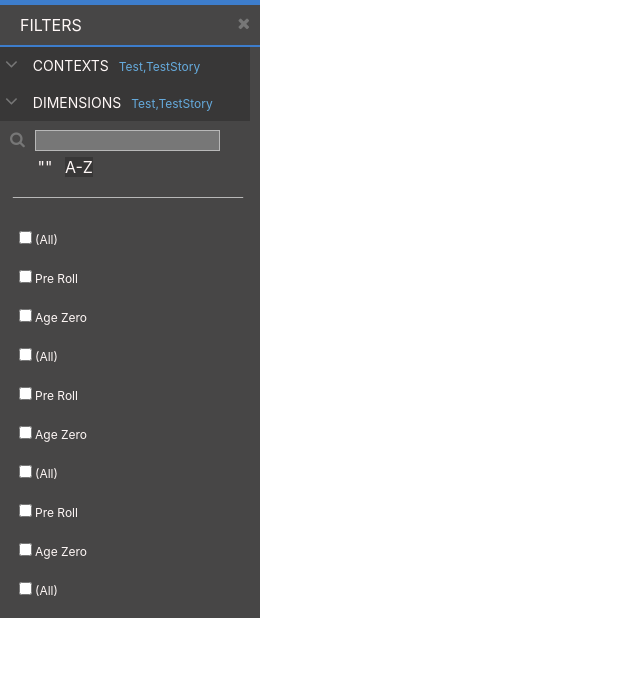
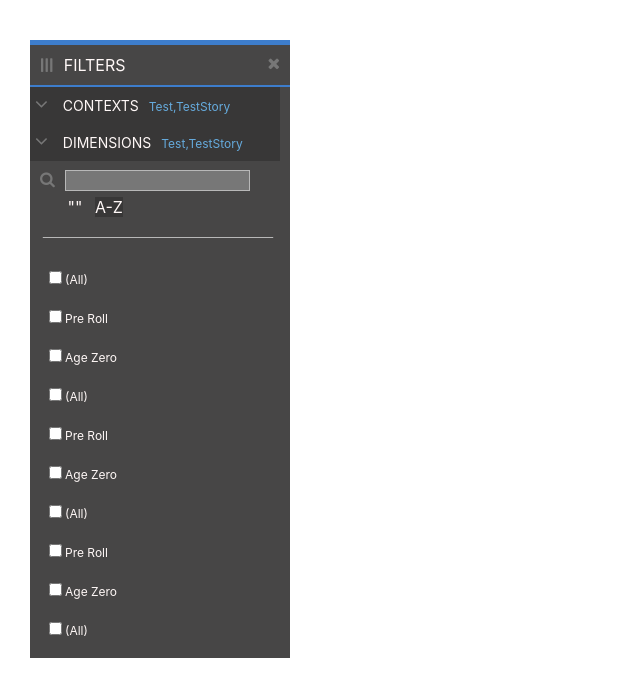
Before and after one commit to olizarevichroman/react-filters-widget, a React (Create React App) app: page / in a window 1280 px wide. Shown: the top 696 px of the page, without its empty margins (0-640 px from the left). Built offline with nearby package versions, Linux system fonts and the light colour scheme.

Commit message:
Added draggable button, changed some css styles

```diff
--- a/src/App.css
+++ b/src/App.css
@@ -40,12 +40,24 @@
   padding: 5px;
 }
 
+.fa-bars
+{
+  color: #777;
+  transform: rotate(90deg);
+}
+
+.fa-bars:hover
+{
+  cursor: move;
+}
+
 .filtersWidget
 {
   background-color: #474646;
   color: #fff8f7;
   width: 260px;
   position: relative;
+  z-index: 1000;
 }
 
 .header-label
--- /dev/null
+++ b/src/DraggableButton.js
@@ -0,0 +1,55 @@
+import React, { Component } from 'react';
+
+class DraggableButton extends Component {
+
+    constructor(props)
+    {
+        super(props);
+
+        this.isDragged = false;
+        this.onMouseDown = this.onMouseDown.bind(this);
+        this.onMouseUp = this.onMouseUp.bind(this);
+        this.onMouseMove = this.onMouseMove.bind(this);
+        this.isDragged = false;
+    }
+
+    onMouseDown(pageX, pageY)
+    {
+        this.cursorX = pageX;
+        this.cursorY = pageY;
+        this.isDragged = true;
+
+        document.onmousemove = this.onMouseMove;
+    }
+
+    onMouseMove(e)
+    {
+        if (this.isDragged)
+            {
+                let shiftX = e.pageX - this.cursorX;
+                let shiftY = e.pageY - this.cursorY;
+                this.cursorX = e.pageX;
+                this.cursorY = e.pageY;
+                this.props.shift(shiftX, shiftY);
+            }
+    }
+
+    onMouseUp()
+    {
+        this.isDragged = false;
+
+        document.onmousemove = null;
+    }
+
+    render() {
+        return (
+            <span className="fa fa-bars"
+            onMouseDown={(e) => this.onMouseDown(e.pageX, e.pageY)}
+            onMouseUp={this.onMouseUp}
+            onDragStart={(e) => e.preventDefault()}
+            />
+        );
+    }
+}
+
+export default DraggableButton;
--- a/src/DropdownArrow.js
+++ b/src/DropdownArrow.js
@@ -3,7 +3,7 @@ import React, { Component } from 'react';
 class DropdownArrow extends Component {
     render() {
         return (
-            <i class="fa fa-angle-down" onClick={this.props.toogle}></i>
+            <i className="fa fa-angle-down" onClick={this.props.toogle}></i>
         );
     }
 }
--- a/src/FiltersWidget.js
+++ b/src/FiltersWidget.js
@@ -8,9 +8,17 @@ export default class FiltersWidget extends Component {
     {
         super(props);
 
-        this.state = {isContentVisible : true};
+        this.state = {isContentVisible : true, left: 30, top: 40};
         this.toogleContent = this.toggleContent.bind(this);
+        this.shift = this.shift.bind(this);
     }
+
+    shift(shiftX, shiftY)
+    {
+        console.log("shift: ", shiftX, shiftY);
+        this.setState((prev) => ({top: prev.top + shiftY, left: prev.left + shiftX}));
+    }
+
 
     toggleContent()
     {
@@ -19,8 +27,8 @@ export default class FiltersWidget extends Component {
 
     render() {
         return (
-            <div className="filtersWidget">
-                <FiltersWidgetHeader toogleContent={this.toogleContent}/>
+            <div className="filtersWidget" style={{left: this.state.left, top: this.state.top}}>
+                <FiltersWidgetHeader toogleContent={this.toogleContent} shift={this.shift}/>
                 <FiltersWidgetContentContainer isContentVisible={this.state.isContentVisible}/>
             </div>
         )
--- a/src/FiltersWidgetHeader.js
+++ b/src/FiltersWidgetHeader.js
@@ -1,9 +1,11 @@
 import React, { Component } from 'react'
+import DraggableButton from './DraggableButton'
 
 export default class FiltersWidgetHeader extends Component {
     render() {
         return (
             <div className="filtersWidgetHeader">
+                <DraggableButton shift={this.props.shift}/>
                 <span className="header-label">FILTERS</span>
                 <span className="fa fa-close close-thik" onClick={this.props.toogleContent}></span>
             </div>
```
